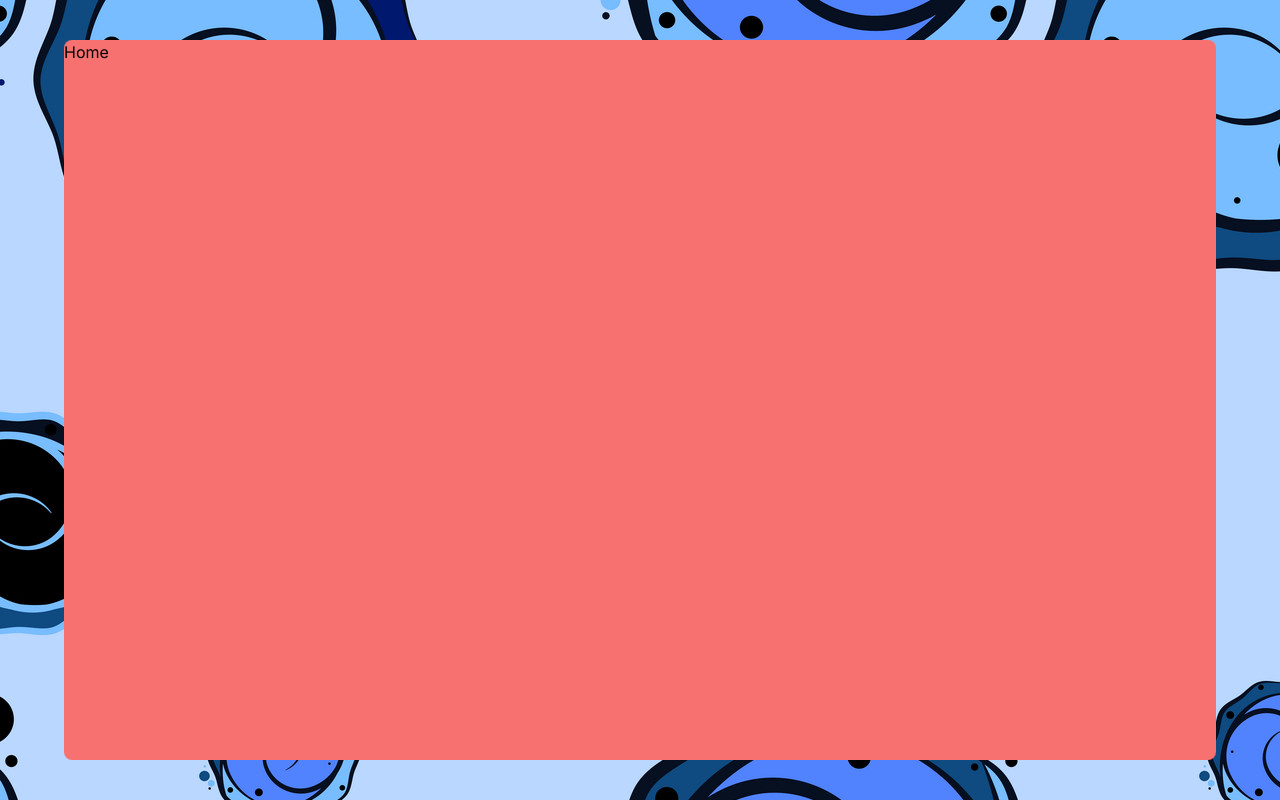
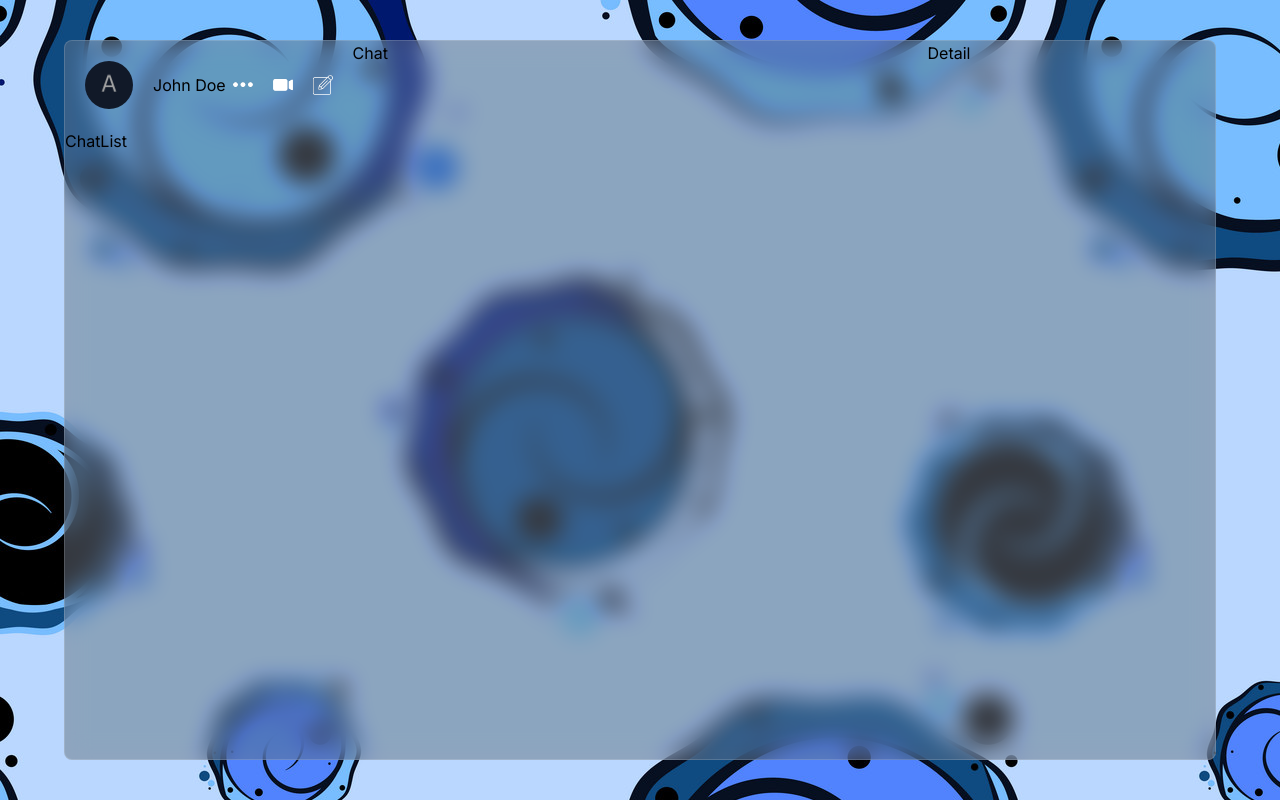
Before and after one commit to ocean3885/next-chat-app, a Next.js app: page / in a window 1280 px wide. Built offline with nearby package versions, Linux system fonts and the light colour scheme.

Commit message:
202406120655 at home

```diff
--- a/app/page.js
+++ /dev/null
@@ -1,7 +0,0 @@
-export default function Home() {
-  return (
-    <div className="w-[90vw] h-[90vh] bg-red-400 rounded-lg">
-      Home
-    </div>
-  );
-}
--- /dev/null
+++ b/app/page.jsx
@@ -0,0 +1,13 @@
+import Chat from "../components/Chat";
+import List from "../components/List";
+import Detail from "../components/Detail";
+
+export default function Home() {
+  return (
+    <div className="flex w-[90vw] h-[90vh] bg-gray-500/50 backdrop-blur-md backdrop-saturate-150 rounded-lg border border-white/15">
+      <List/>
+      <Chat/>
+      <Detail/>
+    </div>
+  );
+}
--- /dev/null
+++ b/components/Chat.jsx
@@ -0,0 +1,7 @@
+const Chat = () => {
+  return (
+    <div className="basis-1/2">Chat</div>
+  )
+}
+
+export default Chat
--- /dev/null
+++ b/components/Detail.jsx
@@ -0,0 +1,7 @@
+const Detail = () => {
+  return (
+    <div className="basis-1/4">Detail</div>
+  )
+}
+
+export default Detail
--- /dev/null
+++ b/components/List.jsx
@@ -0,0 +1,13 @@
+import ChatList from "./list/ChatList"
+import Userinfo from "./list/Userinfo"
+
+const List = () => {
+  return (
+    <div className="basis-1/4">
+      <Userinfo/>
+      <ChatList/>
+    </div>
+  )
+}
+
+export default List
--- /dev/null
+++ b/components/list/ChatList.jsx
@@ -0,0 +1,9 @@
+import React from 'react'
+
+const ChatList = () => {
+  return (
+    <div>ChatList</div>
+  )
+}
+
+export default ChatList
--- /dev/null
+++ b/components/list/Userinfo.jsx
@@ -0,0 +1,19 @@
+import React from 'react'
+
+const Userinfo = () => {
+  return (
+    <div className="p-5 flex items-center justify-between">
+      <div className="flex items-center gap-5">
+        <img className="size-12 rounded-full" src="/avatar.png" alt="avatar"/>
+        <h2>John Doe</h2>
+      </div>
+      <div className='flex gap-5'>
+        <img className="size-5 cursor-pointer" src="/more.png" alt=""/>
+        <img className="size-5 cursor-pointer" src="/video.png" alt=""/>
+        <img className="size-5 cursor-pointer" src="/edit.png" alt=""/>
+      </div>
+    </div>
+  )
+}
+
+export default Userinfo
```
Also changed, not shown: app/layout.jsx (renamed from app/layout.js), 1 other file (tests, documents, lock files or other folders).
